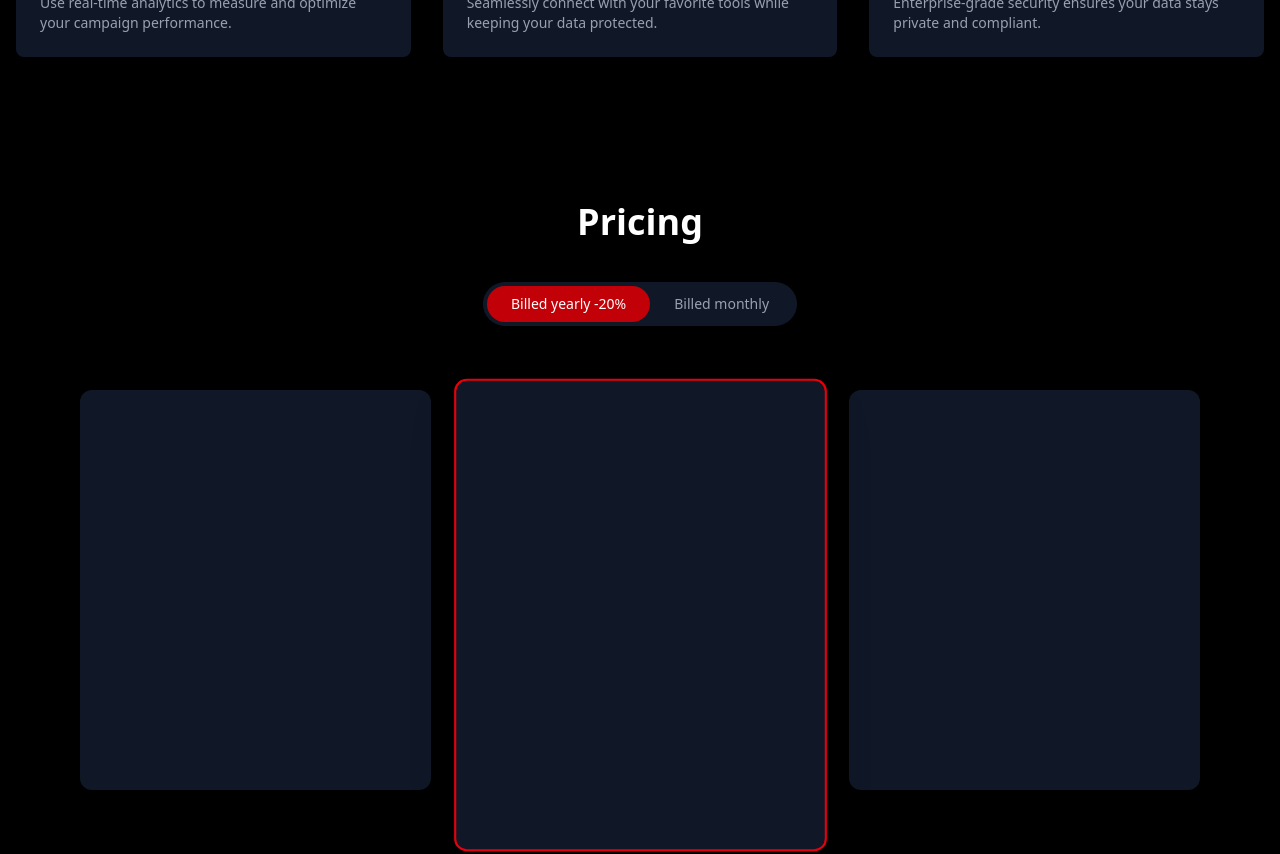
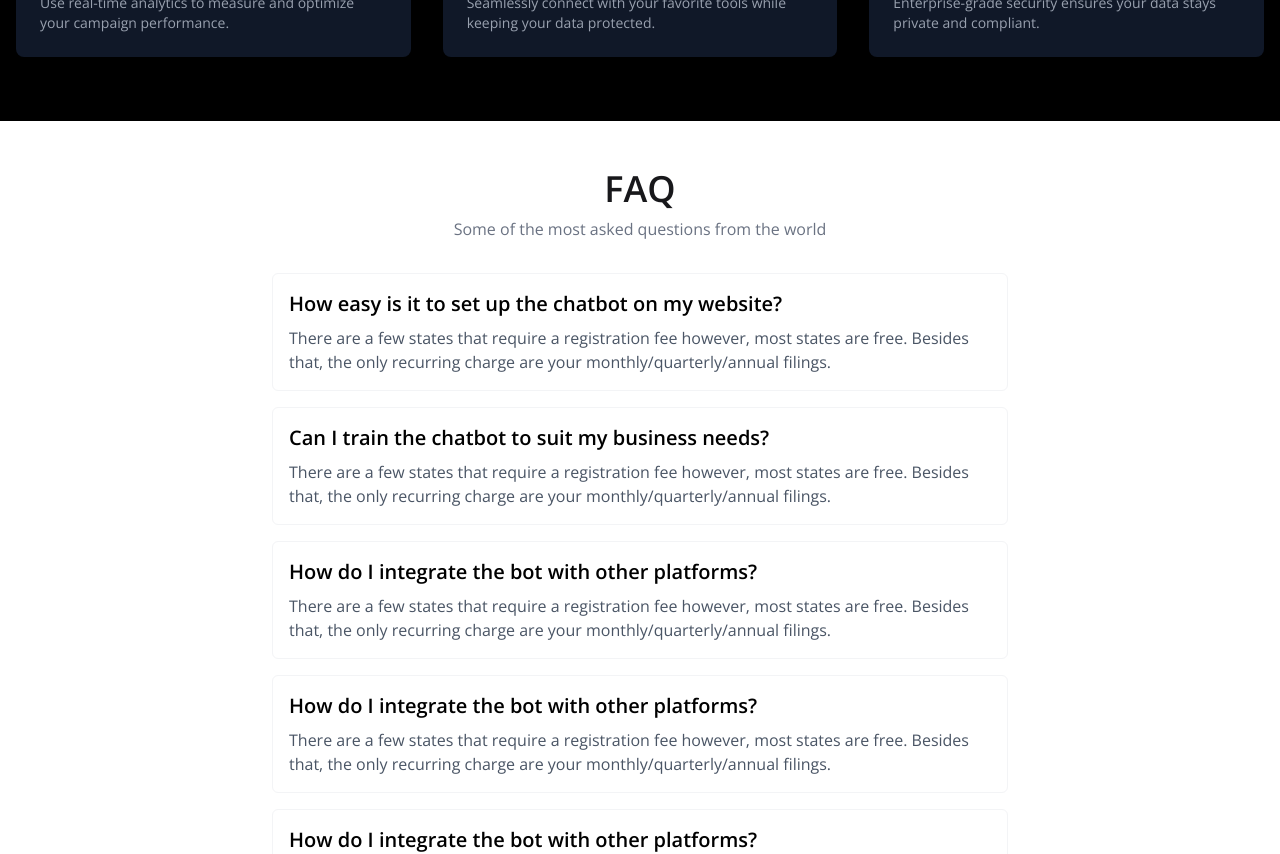
Before and after one commit to arman-miaa/ChatBot, a React (Vite) app: page / in a window 1280 px wide. Shown: the part 4460-5314 px from the top of the page. Built offline with nearby package versions, Linux system fonts and the light colour scheme.

Commit message:
FAQ section done

```diff
--- a/index.html
+++ b/index.html
@@ -4,6 +4,10 @@
     <meta charset="UTF-8" />
     <link rel="icon" type="image/svg+xml" href="./src/assets/logo.png" />
     <meta name="viewport" content="width=device-width, initial-scale=1.0" />
+    <!-- google font -->
+     <link rel="preconnect" href="https://fonts.googleapis.com">
+<link rel="preconnect" href="https://fonts.gstatic.com" crossorigin>
+<link href="https://fonts.googleapis.com/css2?family=Open+Sans:ital,wght@0,300..800;1,300..800&display=swap" rel="stylesheet">
     <title>ChatBot</title>
   </head>
   <body>
--- a/src/components/FAQSection.jsx
+++ b/src/components/FAQSection.jsx
@@ -30,7 +30,7 @@
 const FAQSection = () => {
   return (
     <section id="faq" className="py-12 px-4 max-w-3xl mx-auto">
-      <h2 className="text-3xl font-semibold text-center mb-2">FAQ</h2>
+      <h2 className="text-4xl font-semibold text-center mb-2">FAQ</h2>
       <p className="text-center text-gray-500 mb-8">
         Some of the most asked questions from the world
       </p>
@@ -38,10 +38,10 @@
         {faqData.map((item, idx) => (
           <div
             key={idx}
-            className="border border-gray-200 p-4 rounded-md bg-white shadow-sm"
+            className="border border-gray-100 p-4 rounded-md bg-white "
           >
-            <h3 className="font-semibold mb-2 text-black">{item.question}</h3>
-            <p className="text-gray-600 text-sm">{item.answer}</p>
+            <h3 className="font-semibold text-xl mb-2 text-black">{item.question}</h3>
+            <p className="text-gray-600">{item.answer}</p>
           </div>
         ))}
       </div>
--- a/src/components/Pricing.jsx
+++ b/src/components/Pricing.jsx
@@ -1,4 +1,4 @@
-import React from "react";
+
 
 const Pricing = () => {
   return (
--- a/src/index.css
+++ b/src/index.css
@@ -1,6 +1,10 @@
 @import "tailwindcss";
 @plugin "daisyui";
 
+
+body{
+   font-family: "Open Sans", sans-serif;
+}
 
 @theme {
   --font-display: "Satoshi", "sans-serif";
@@ -17,12 +21,12 @@
 }
 
 /* Custom progress bar with #E54248 */
-/* গাঢ় লাল: #E54248 */
+
 .progress-red::-webkit-progress-value {
   background-color: #e54247d2;
 }
 
-/* জাপসা লাল: #F48084 */
+/*  #F48084 */
 .progress-soft-red::-webkit-progress-value {
   background-color: #F48084;
 }
--- a/src/pages/HomePage.jsx
+++ b/src/pages/HomePage.jsx
@@ -16,8 +16,8 @@
           <Banner />
           <WorkSection />
           <Features />
+          <FAQSection />
           <Pricing />
-          <FAQSection />
           <TestimonialsSection/>
 
 
```
